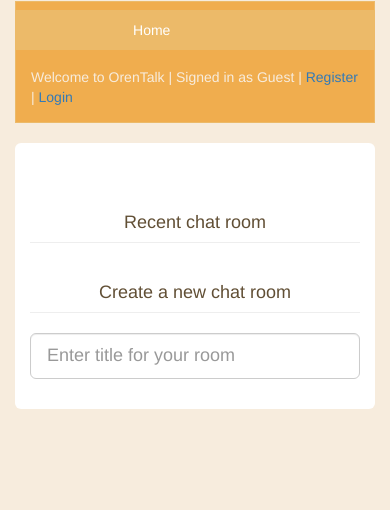
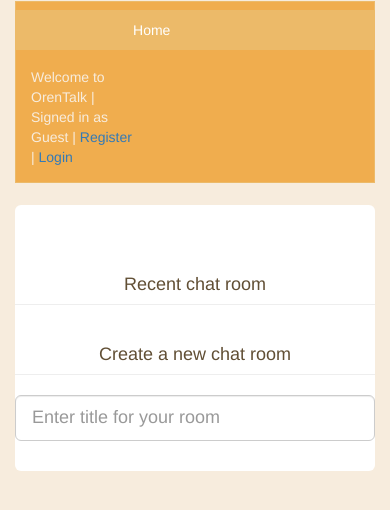
Before and after one commit to zeulb/orentalk, a Django app: page / in a window 390 px wide. Shown: the top 510 px of the page. Run offline with Django 3.2, Linux system fonts and the light colour scheme; some libraries are stand-ins or nearby versions.

Commit message:
Refactor front-end

```diff
--- a/chat/static/base.css
+++ b/chat/static/base.css
@@ -74,6 +74,7 @@ body {
 #message {
   display: table-cell;
   vertical-align: middle;
+  font-size: 16px;
 }
 
 .table-fixed thead {
@@ -94,5 +95,5 @@ body {
 }
 
 .navbar-right {
-  margin-right: 0px
+  margin-right: 227px
 }
--- a/chat/templates/base.html
+++ b/chat/templates/base.html
@@ -6,11 +6,13 @@
 		<link href="/static/base.css" rel="stylesheet" media="screen">
 	</head>
 	<body>
-		<div class="container col-md-1">
-		</div>
+
+		<div class="container">
+			<div class="row">
+				<div class="container col-md-1"></div>
 				<div class="container col-md-10">
 				<nav class="navbar navbar-default">
-				<div class="container-fluid">
+					<div class="container">
 						<a class="navbar-brand">OrenTalk</a>
 						<ul class="nav navbar-nav">
 							<li class="active"><a href={% url 'home' %}>Home</a></li>
@@ -26,18 +28,16 @@
 					</div>
 
 				</nav>
-
-			<div class="jumbotron jumbrotron-color">
-				<div class="container">
+				</div>
+				<div class="container col-md-1"></div>
+			</div>
 			<div class="row">
-					</div>
-
-					<div class="row">
+				<div class="container col-md-1"></div>
+				<div class="container col-md-10">
 					{% block content %}{% endblock %}
 				</div>
+				<div class="container col-md-1"></div>
 			</div>
-			</div>
-
 		</div>
 		<script src="http://code.jquery.com/jquery.min.js"></script>
 		{% block additional_script %}{% endblock %}
--- a/chat/templates/home.html
+++ b/chat/templates/home.html
@@ -4,6 +4,8 @@
 
 
 {% block content %}
+<div class="jumbotron jumbrotron-color">
+<div class="row">
 	<div class="col-md-6">
 		<h4 class="page-header colorize"> Recent chat room</h4>
 	</div>
@@ -19,5 +21,6 @@
 			{% endif %}
 		</form>
 	</div>
-
+</div>
+</div>
 {% endblock %}
--- a/chat/templates/room.html
+++ b/chat/templates/room.html
@@ -4,7 +4,8 @@
 
 
 {% block content %}
-
+<div class="jumbotron jumbrotron-color">
+<div class="row">
 	<table class='table table-fixed'>
 		<tbody>
 		{% for message in room.message_set.all %}
@@ -27,6 +28,8 @@
 			</div>
 		{% endif %}
 	</form>
+</div>
+</div>
 
 {% block additional_script %}
 	<script>
```
Lines whose indentation alone changed are shown as unchanged.
